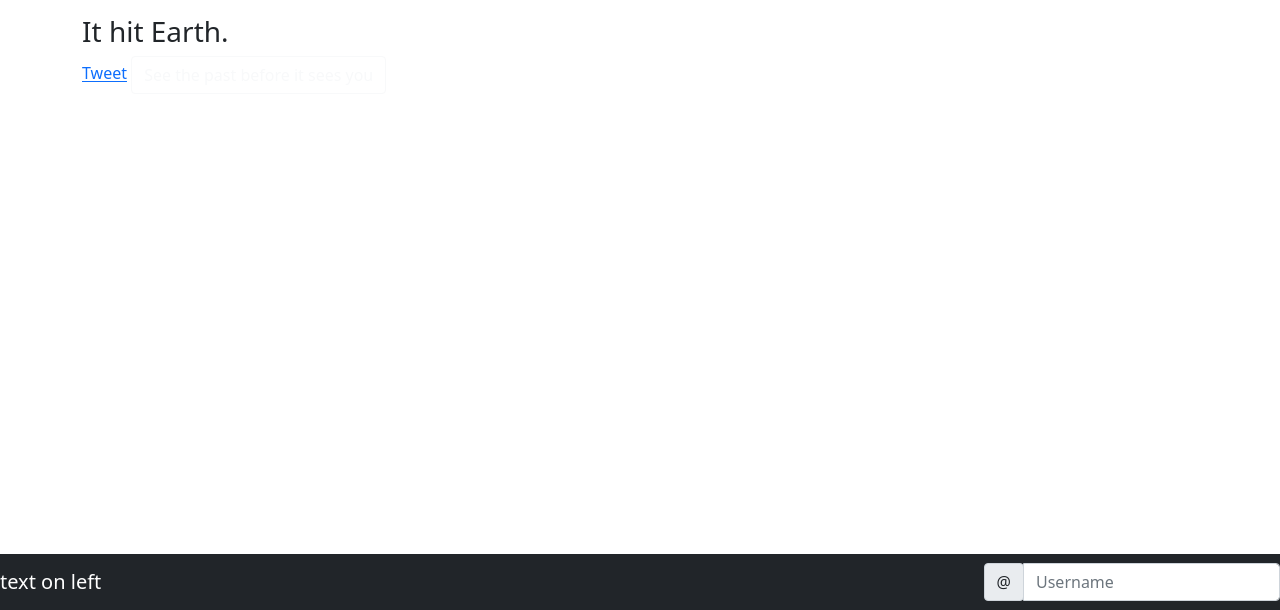
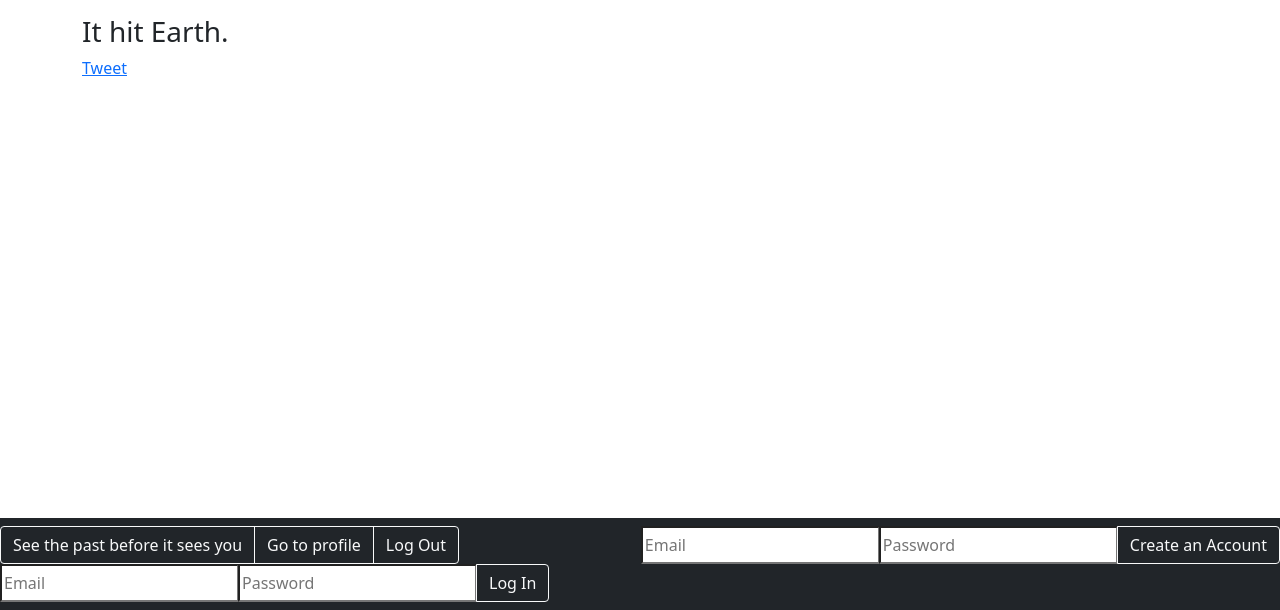
Before and after one commit to scoutmcfall/space-weather-hackbright, a Flask app: template templates/homepage.html in a window 1280 px wide. Shown: the part 190-800 px from the top of the page. Run offline with Flask 2, Linux system fonts and the light colour scheme; the template is opened without the code that fills it, so the values that code supplies are empty; some libraries are stand-ins or nearby versions.

Commit message:
create login/signup page

```diff
--- a/server.py
+++ b/server.py
@@ -19,7 +19,11 @@ API_KEY = os.environ["API_KEY"]
 
 @app.route('/')
 def homepage():
-    """View homepage containing EPIC photo and DONKI forecast"""
+    return render_template("login-signup.html")
+
+@app.route("/main")
+def mainpage():
+    """View former homepage containing EPIC photo and DONKI forecast"""
 #get most recent epic photo
     file_url = 'https://epic.gsfc.nasa.gov/api/enhanced/'
     #get the filename first
--- a/templates/base.html
+++ b/templates/base.html
@@ -30,6 +30,12 @@
     {% block body %}{% endblock %}
 
     {% block after_body %}{% endblock %}
+    <script type="text/javascript">
+      function loading(){
+          $("#loading").show();
+          $("#content").hide();
+      }
+  </script>
     <!-- BOOTSTRAP:  -->
     <script src="https://cdn.jsdelivr.net/npm/bootstrap@5.0.1/dist/js/bootstrap.bundle.min.js"
     integrity="sha384-gtEjrD/SeCtmISkJkNUaaKMoLD0//ElJ19smozuHV6z3Iehds+3Ulb9Bn9Plx0x4"
--- a/templates/homepage.html
+++ b/templates/homepage.html
@@ -8,15 +8,40 @@
 
 <!-- navbar: -->
 <nav class="navbar fixed-bottom navbar-dark bg-dark">
-  <a class="navbar-brand" href="#">text on left</a>
-  <form class="form-inline">
+  <!-- <a class="navbar-brand" href="#">text on left</a> -->
+  <div class="btn-group" role="group">
+    <a href="/get-historical-data" class="btn btn-outline-light" >See the past before it sees you</a>
+    <a href="/profile" class="btn btn-outline-light">Go to profile</a>
+    <a href="/logout" class = "btn btn-outline-light"> Log Out </a>
+  </div>
+
+  <form class="form-inline" action="/users" method="POST">
     <div class="input-group">
-      <div class="input-group-prepend">
-        <span class="input-group-text" id="basic-addon1">@</span>
+        <input type="text" name="email" placeholder="Email">
+        <input type="text" name="password" placeholder="Password">
+        <input type="submit" class = "btn btn-outline-light" name="anything_submit" value="Create an Account" onclick="loading();">
+    </div>
+    </form>
+
+  <form class="form-inline" action="/handle-login" method="POST">
+    <div class="input-group">
+        <input type="text" name="login_email" placeholder="Email">
+        <input type="text" name="login_password" placeholder="Password">
+        <input type="submit" class = "btn btn-outline-light" name="anything_submit" value="Log In" onclick="loading();">
       </div>
-      <input type="text" class="form-control" placeholder="Username" aria-label="Username" aria-describedby="basic-addon1">
-    </div>
-  </form>
+    </form>
+    <div class="collapse navbar-collapse" id="navbarSupportedContent">
+
+    <li class="nav-item dropdown">
+      <a class="nav-link dropdown-toggle" href="#" id="navbarDropdown" role="button" data-toggle="dropdown" aria-haspopup="true" aria-expanded="false">
+        Dropdown
+      </a>
+      <div class="dropdown-menu" aria-labelledby="navbarDropdown">
+        <a class="dropdown-item" href="#">Action</a>
+        <a class="dropdown-item" href="#">Another action</a>
+        <a class="dropdown-item" href="#">Something else here</a>
+      </div>
+    </li>
 </div>
 </nav>
 
@@ -27,6 +52,8 @@
   <a href="https://i.giphy.com/media/3og0ICq6RIHdzjyDAI/giphy.webp"></a>
   <h1> Thank you for waiting while we go to space and back.</h1>
 </div>
+
+
 <!-- bootstrap: -->
 <div class="container">
   <div class="row">
@@ -40,7 +67,6 @@
         <h3>It {{impact}} hit Earth. {{blow}}</h3>
         <h3>{{arrival_statement}}</h3>
         <a href="https://twitter.com/share?ref_src=twsrc%5Etfw" class="twitter-btn" data-hashtags="NASA" data-show-count="false"><i></i>Tweet</a>
-        <a href="/get-historical-data" class="btn btn-outline-light" >See the past before it sees you</a>
       <!-- </div> -->
     </div>
   <!-- </div> -->
@@ -79,8 +105,8 @@
       </form>
 
 
-        <a href="/profile" class="btn btn-outline-light">Go to profile</a>
-        <a href="/logout" class = "btn btn-outline-light"> Log Out </a>
+        <!-- <a href="/profile" class="btn btn-outline-light">Go to profile</a>
+        <a href="/logout" class = "btn btn-outline-light"> Log Out </a>  -->
 
     </div>
 
```
